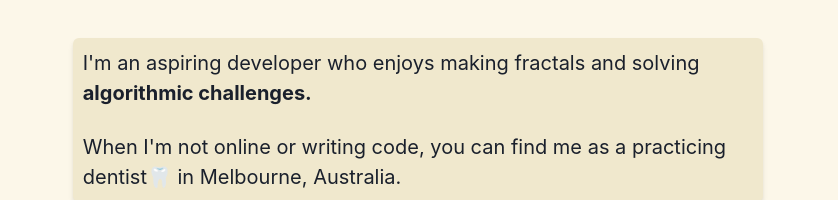
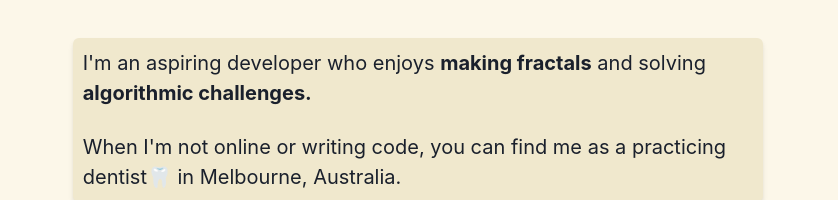
Before and after one commit to stephen-w-choo/visualrecursion, a Next.js app: page / in a window 1280 px wide. Shown: the part 348-548 px from the top of the page, without its empty margins (222-1060 px from the left). Built offline with nearby package versions, Linux system fonts and the light colour scheme.

Commit message:
fixed http:// rather than https:// on some links

```diff
--- a/pages/index.js
+++ b/pages/index.js
@@ -104,7 +104,9 @@ export default function Home() {
           mb="20px"
           >
           <Text fontSize="xl">
-            I&apos;m an aspiring developer who enjoys making fractals and solving <Link
+            I&apos;m an aspiring developer who enjoys  <Link
+            href="http://www.playingwithchaos.net/"
+            fontWeight="bold">making fractals</Link> and solving <Link
             href="https://leetcode.com/stephen-w-choo/"
             fontWeight="bold">
               algorithmic challenges.</Link>
--- a/pages/wip.js
+++ b/pages/wip.js
@@ -47,7 +47,7 @@ export default function Home() {
         In the meantime, here is a very rough list of some of the things I&apos;ve made. Feel free to click on the links and have a look:
       </Text>
       <UnorderedList fontSize="20px">
-        <ListItem mt="10px"> <Link href="http://markov-twitter.com" fontWeight="bold"> Twitter Caricatures - fake tweet generator </Link></ListItem>
+        <ListItem mt="10px"> <Link href="https://markov-twitter.com" fontWeight="bold"> Twitter Caricatures - fake tweet generator </Link></ListItem>
         <Text> My most recent project. A website that lets you
           generate plausible tweets for a given Twitter account using Markov chaining.</Text>
         <Text>
```
